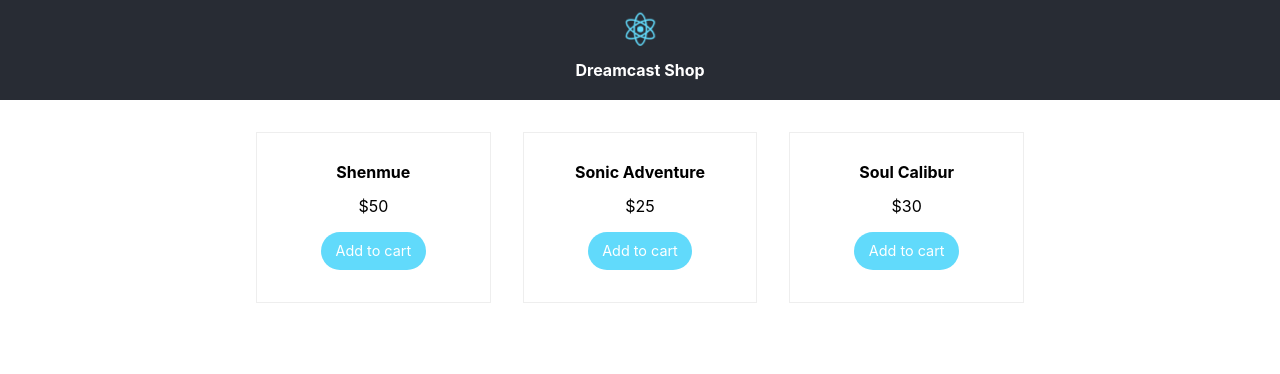
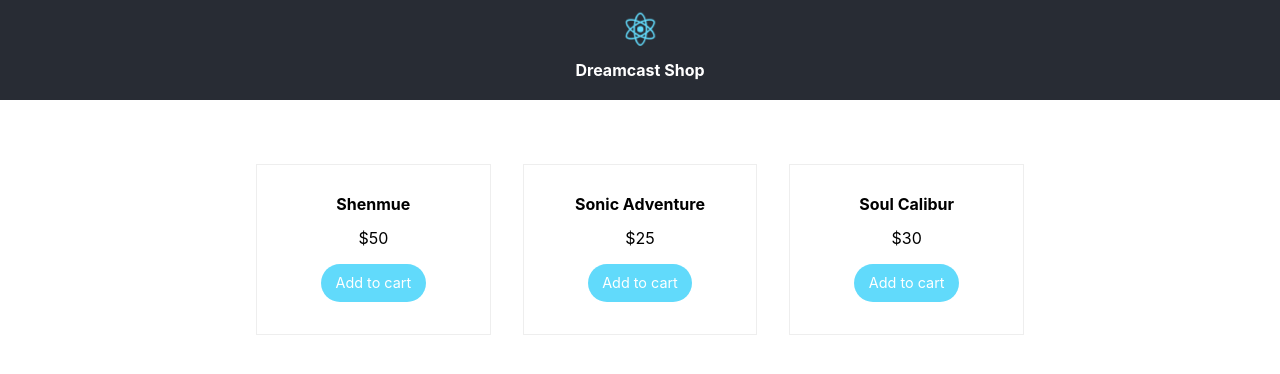
Before and after one commit to luckdev01/react-serverless-shop, a React (Create React App) app: page / in a window 1280 px wide. Shown: the top 374 px of the page. Built offline with nearby package versions, Linux system fonts and the light colour scheme.

Commit message:
update product component

```diff
--- a/src/App.css
+++ b/src/App.css
@@ -1,7 +1,3 @@
-.App {
-  text-align: center;
-}
-
 .App-logo {
   animation: App-logo-spin infinite 20s linear;
   height: 40px;
@@ -27,7 +23,7 @@
 }
 
 .App-products {
-  margin: 1rem auto;
+  margin: 3rem auto 3.5rem;
   max-width: 800px;
   text-align: center;
 }
--- a/src/components/Product/Product.js
+++ b/src/components/Product/Product.js
@@ -1,10 +1,12 @@
 import React from 'react';
 import './Product.css';
 
-export default ({ price, title }) => (
+export default ({ onAddToCartClick, price, title }) => (
   <div className="Product">
     <h2 className="Product-title">{title}</h2>
     <div className="Product-price">${price}</div>
-    <div className="Product-buy-button">Add to cart</div>
+    <div className="Product-buy-button" onClick={onAddToCartClick}>
+      Add to cart
+    </div>
   </div>
 );
```
